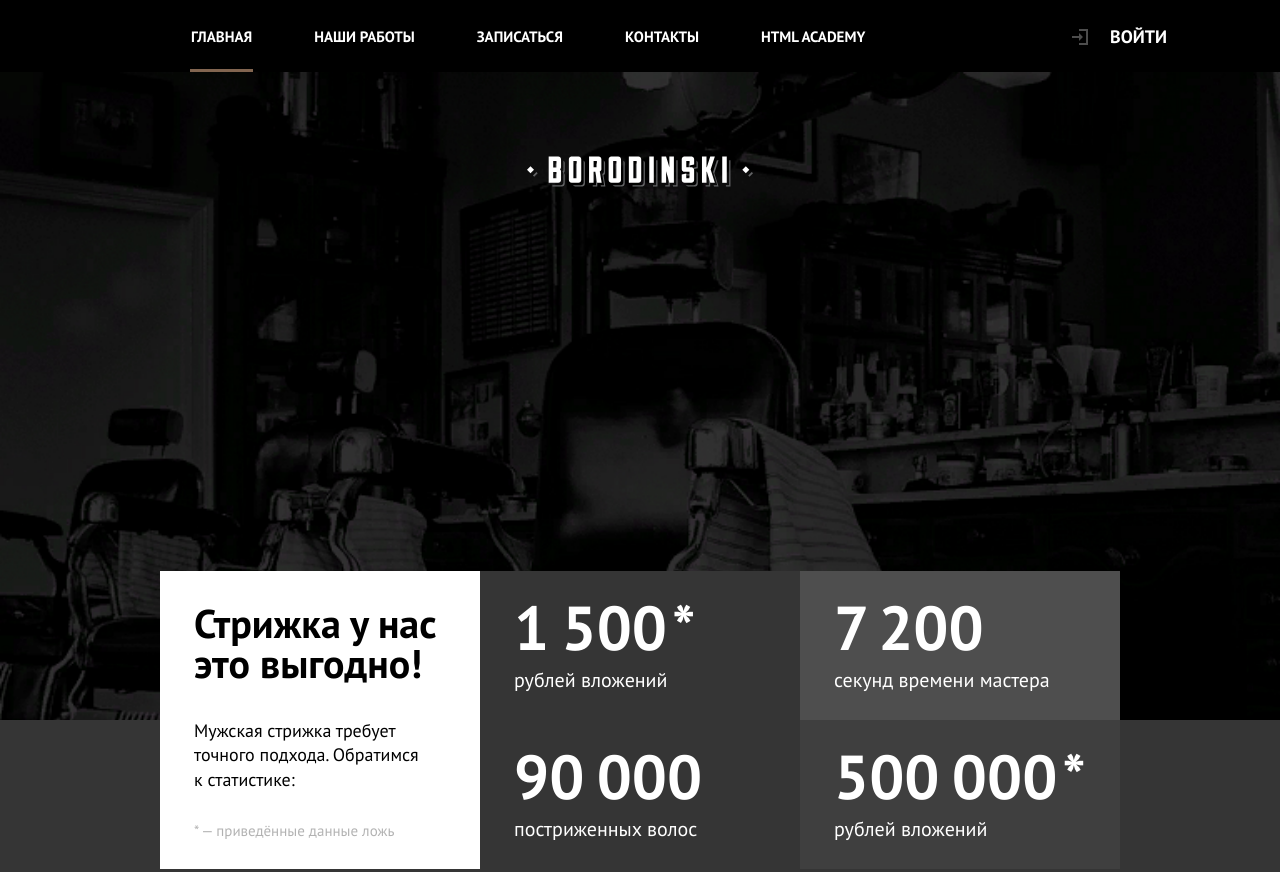
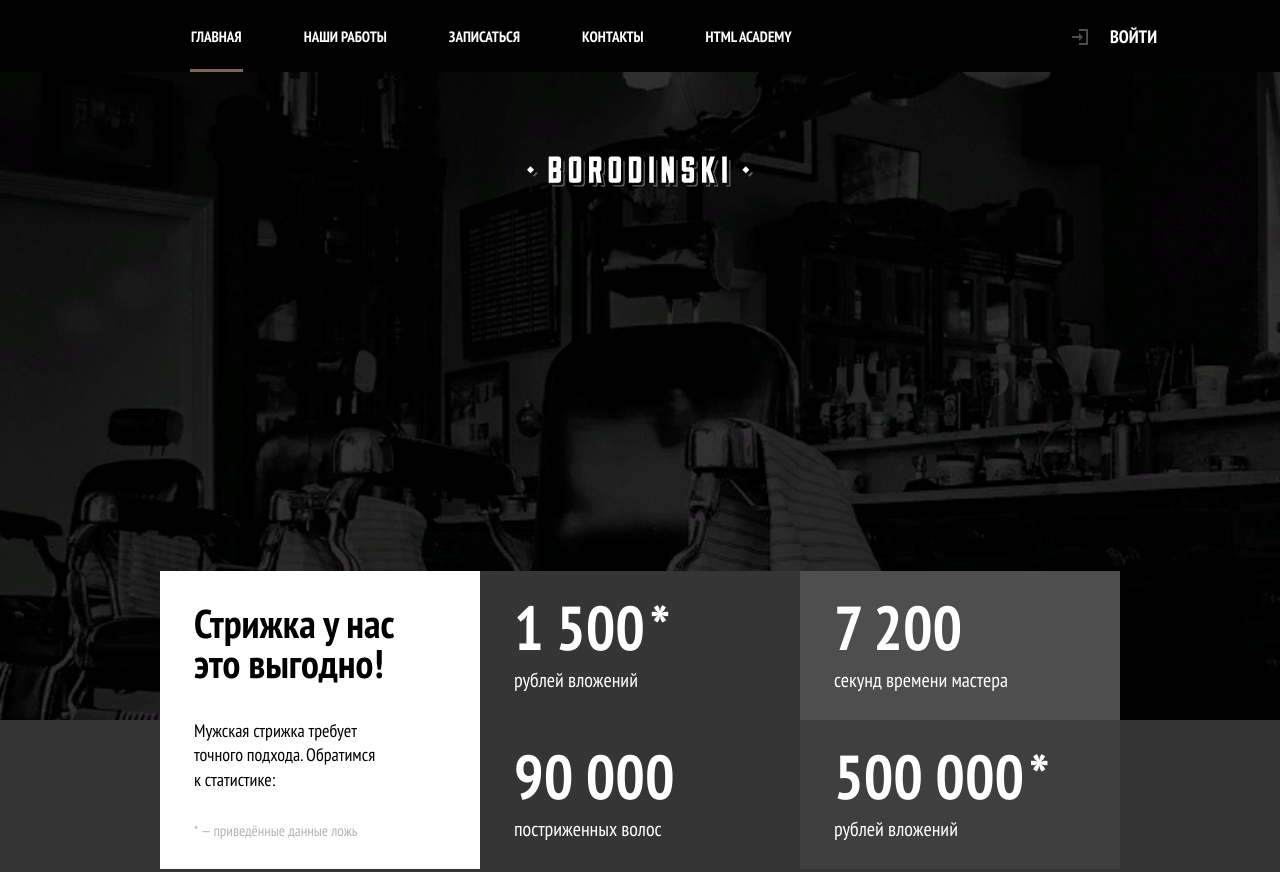
Before and after one commit to vikkont79/barber_bem, a website: page source/index.html in a window 1280 px wide. Shown: the top 872 px of the page. Drawn offline with nearby package versions, Linux system fonts and the light colour scheme; files that its build step writes are made by us from their sources.

Commit message:
Подключение шрифта PT Sans Narrow

```diff
--- a/source/less/blocks/page.less
+++ b/source/less/blocks/page.less
@@ -1,7 +1,7 @@
 .page {
   block-size: 100%;
   font-size: 18px;
-  font-family: "PT Sans", "Arial", sans-serif;
+  font-family: "PT Sans Narrow", "Arial", sans-serif;
   line-height: 27px;
 }
 
--- a/source/less/global/fonts.less
+++ b/source/less/global/fonts.less
@@ -1,17 +1,17 @@
 @font-face {
-  font-family: "PT Sans";
+  font-family: "PT Sans Narrow";
   font-weight: normal;
   font-style: normal;
   font-display: swap;
   src:
-    url("../../fonts/ptsans-400.woff2") format("woff2");
+    url("../../fonts/PT_Sans-Narrow-Web-Regular.woff2") format("woff2");
 }
 
 @font-face {
-  font-family: "PT Sans";
+  font-family: "PT Sans Narrow";
   font-weight: bold;
   font-style: normal;
   font-display: swap;
   src:
-    url("../../fonts/ptsans-700.woff2") format("woff2");
+    url("../../fonts/PT_Sans-Narrow-Web-Bold.woff2") format("woff2");
 }
```
Also changed, not shown: source/fonts/PT_Sans-Narrow-Web-Bold.woff2 (added), source/fonts/PT_Sans-Narrow-Web-Regular.woff2 (added).
